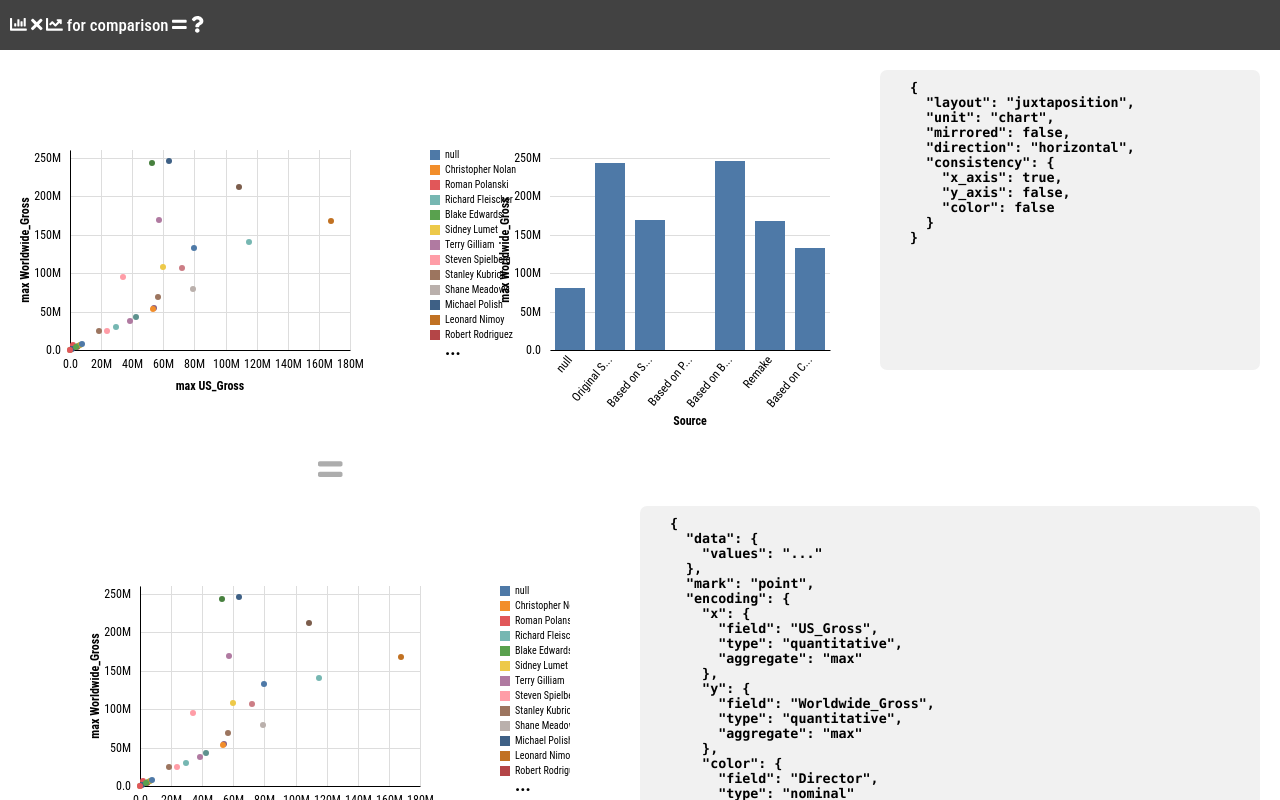
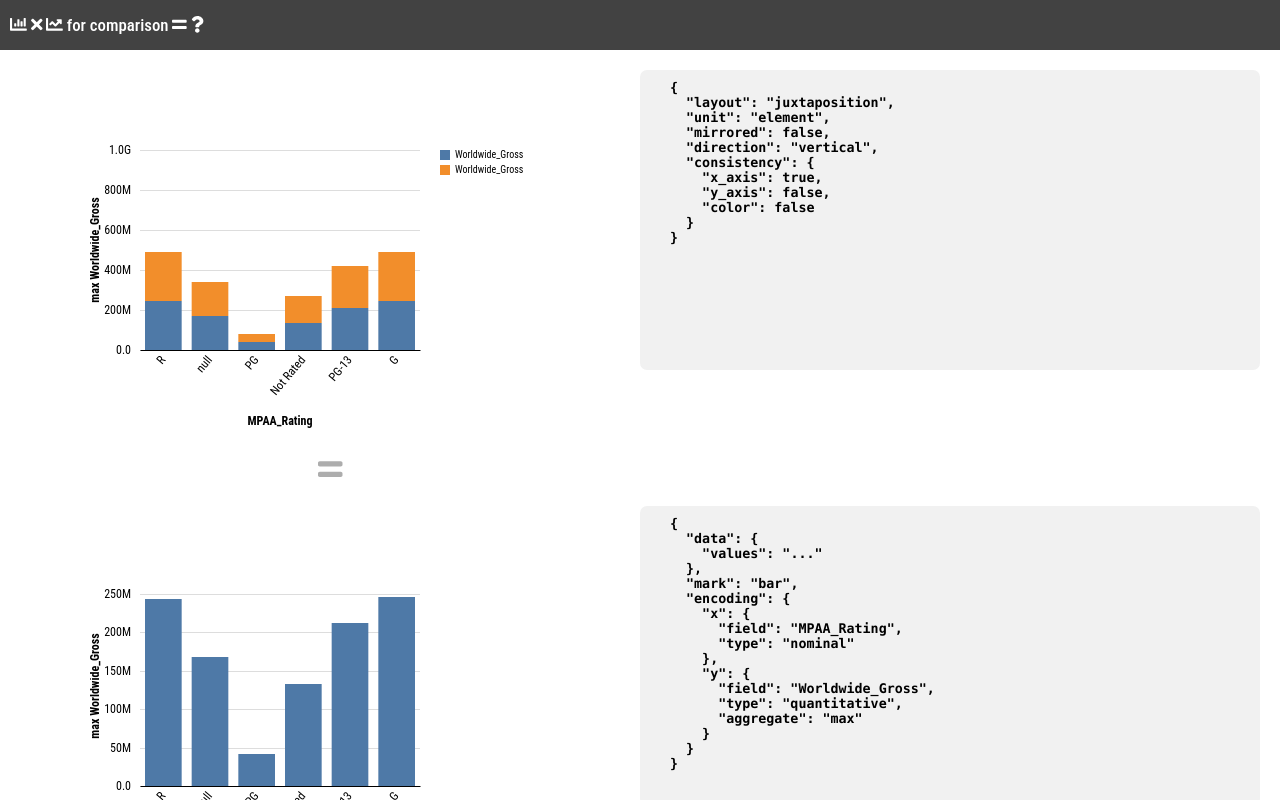
Before and after one commit to sehilyi/comparative-layout-explorer, a React app: page / in a window 1280 px wide. Built offline with nearby package versions, Linux system fonts and the light colour scheme.

Commit message:
Add pivot and sum by two different keys

```diff
--- a/src/components/visualizations/comp-charts.ts
+++ b/src/components/visualizations/comp-charts.ts
@@ -47,7 +47,45 @@ export function renderCompChart(ref: SVGSVGElement, A: Spec, B: Spec, C: CompSpe
   }
 }
 
-function renderJuxPerChart(ref: SVGSVGElement, A: Spec, B: Spec, C: CompSpec) {
+export function renderCompChartGeneralized(ref: SVGSVGElement, A: Spec, B: Spec, C: CompSpec) {
+  const {...consistency} = correctConsistency(A, B, C)
+  const {...domains} = getDomains(A, B, C, consistency)
+  const {...styles} = getStyles(A, B, C, consistency, domains)
+  const {...layouts} = getLayouts(A, B, C, consistency, {...styles})
+
+  const svg = d3.select(ref).attr(_width, layouts.width).attr(_height, layouts.height)
+  const gA = svg.append(_g).attr(_transform, translate(layouts.A.left, layouts.A.top)).attr(_opacity, styles.A.opacity)
+  const gB = svg.append(_g).attr(_transform, translate(layouts.B.left, layouts.B.top)).attr(_opacity, styles.B.opacity)
+
+  /// legend TODO: what to do this?
+  if (C.layout === "juxtaposition" && C.unit === 'element') {
+    renderLegend(gB.append(_g).attr(_transform, translate(CHART_SIZE.width + GAP_BETWEEN_CHARTS, 0)),
+      [A.encoding.y.field, B.encoding.y.field],
+      styles.A.color.range().concat(styles.B.color.range()) as string[])
+  }
+
+  /// A
+  renderChart(gA, A, {x: domains.A.axis.x, y: domains.A.axis.y}, styles.A)
+  /// B
+  if (!Array.isArray(domains.B.axis)) renderChart(gB, B, {x: domains.B.axis.x, y: domains.B.axis.y}, styles.B)
+  else {
+    const subGB = svg.append(_g).attr(_transform, translate(layouts.B.left, layouts.B.top)).attr(_opacity, styles.B.opacity)
+    for (let i = 0; i < layouts.subBs.length; i++) {
+      const gB = subGB.append(_g).attr(_transform, translate(layouts.subBs[i].left, layouts.subBs[i].top))
+
+      let filteredData = oneOfFilter(B.data.values, A.encoding.x.field, domains.A.axis.x[i] as string)
+      let filteredSpec = {...B, data: {...B.data, values: filteredData}}
+      // TODO: width and height is not included in styles => any way to make this more clear?
+      renderChart(gB, filteredSpec, {x: domains.B.axis[i].x, y: domains.B.axis[i].y}, {...styles.B, width: layouts.subBs[i].width, height: layouts.subBs[i].height})
+    }
+  }
+  // apply other attributes after chart rendering
+  if (styles.A.onTop) gA.raise()
+  if (styles.B.onTop) gB.raise()
+  svg.select("." + AXIS_ROOT_ID).lower()  // TODO: this does not work because gA, gB, and axis are on different level in the hierarchy
+}
+
+export function renderJuxPerChart(ref: SVGSVGElement, A: Spec, B: Spec, C: CompSpec) {
   const {...consistency} = correctConsistency(A, B, C)
   const {...domains} = getDomains(A, B, C, consistency)
   const {...styles} = getStyles(A, B, C, consistency, domains)
@@ -63,12 +101,9 @@ function renderJuxPerChart(ref: SVGSVGElement, A: Spec, B: Spec, C: CompSpec) {
   if (!Array.isArray(domains.B.axis)) {
     renderChart(gB, B, {x: domains.B.axis.x, y: domains.B.axis.y}, styles.B)
   }
-  else {
-    // TODO:
-  }
 }
 
-function renderJuxPerElement(ref: SVGSVGElement, A: Spec, B: Spec, C: CompSpec) {
+export function renderJuxPerElement(ref: SVGSVGElement, A: Spec, B: Spec, C: CompSpec) {
   const {...consistency} = correctConsistency(A, B, C)
   const {...domains} = getDomains(A, B, C, consistency)
   const {...styles} = getStyles(A, B, C, consistency, domains)
--- a/src/components/visualizations/data-handler/domain-calculator.ts
+++ b/src/components/visualizations/data-handler/domain-calculator.ts
@@ -4,7 +4,7 @@ import {CompSpec, Consistency} from "src/models/comp-spec";
 
 import {isBarChart, isScatterplot} from "..";
 
-import {getAggregatedDatas, getAggValues, oneOfFilter} from ".";
+import {getAggregatedDatas, getAggValues, oneOfFilter, getDomainSumByKeys} from ".";
 
 import {uniqueValues} from "src/useful-factory/utils";
 import {Domain} from "../axes";
@@ -34,13 +34,15 @@ export function getDomains(A: Spec, B: Spec, C: CompSpec, consistency: Consisten
   if (C.layout === "juxtaposition" && C.unit === "element") {
     // consistency.x_axis and y_axis are always true
     if (isBarChart(A) && isBarChart(B)) {
-      const aggD = getAggregatedDatas(A, B)
       ax = bx = getDomain(A, B).x
-      // TODO: how to make the result of nest() to use field names for their key?
-      // console.log(aggD.Union.data)
-      ay = by = C.direction === "horizontal" ? getDomain(A, B).y : getAggValues(aggD.Union.data, "key", ["value"], 'sum').map(d => d["value"]) // stacked bar chart
+      ay = by = C.direction === "horizontal" ? getDomain(A, B).y : getDomainSumByKeys(
+        getAggValues(A.data.values, A.encoding.x.field, [A.encoding.y.field], A.encoding.y.aggregate).concat(
+          getAggValues(B.data.values, B.encoding.x.field, [B.encoding.y.field], B.encoding.y.aggregate)),
+        A.encoding.x.field, B.encoding.x.field,
+        A.encoding.y.field, B.encoding.y.field)
       ac = bc = [""]
       ack = bck = ""
+
     }
     else if (isBarChart(A) && isScatterplot(B) || isBarChart(B) && isScatterplot(A)) {
       // this should not be reachable by canRenderCompChart
--- a/src/components/visualizations/data-handler/index.ts
+++ b/src/components/visualizations/data-handler/index.ts
@@ -118,6 +118,29 @@ export function getAggregatedDatas(a: Spec, b: Spec) {
   }
 }
 
+/**
+ * By k1 and k2, get sum of v1 and v2
+ * Naive implementation
+ * TODO: make this more efficient
+ * @param o
+ * @param k1
+ * @param k2
+ * @param v1
+ * @param v2
+ */
+export function getDomainSumByKeys(o: object[], k1: string, k2: string, v1: string, v2: string) {
+  let uniqueKeysOf1 = uniqueValues(o, k1)
+  let result = []
+  for (let i = 0; i < uniqueKeysOf1.length; i++) {
+    let newObject = {}
+    newObject[k1 + " or " + k2] = uniqueKeysOf1[i]
+    newObject[v1 + " + " + v2] = d3.sum(o.filter(d => d[k1] === uniqueKeysOf1[i]).map(d => d[v1])) +
+      d3.sum(o.filter(d => d[k2] === uniqueKeysOf1[i]).map(d => d[v2]))
+    result.push(newObject)
+  }
+  return result.map(d => d[v1 + " + " + v2])
+}
+
 export function oneOfFilter(d: object[], k: string, v: string | number) {
   return d.filter(d => v === "null" ? d[k] == null : d[k] == v)
 }
--- a/src/components/visualizations/index.ts
+++ b/src/components/visualizations/index.ts
@@ -16,11 +16,11 @@ export function getExampleSpecs(): {A: Spec, B: Spec, C: CompSpec} {
       data: {
         values: DATASET_MOVIES.rawData
       },
-      mark: "point",
+      mark: "bar",
       encoding: {
-        x: {field: "US_Gross", type: "quantitative", aggregate: "max"},
+        x: {field: "MPAA_Rating", type: "nominal"},
         y: {field: "Worldwide_Gross", type: "quantitative", aggregate: "max"},
-        color: {field: "Director", type: "nominal"}
+        // color: {field: "Director", type: "nominal"}
       }
     },
     B: {
@@ -29,15 +29,15 @@ export function getExampleSpecs(): {A: Spec, B: Spec, C: CompSpec} {
       },
       mark: "bar",
       encoding: {
-        x: {field: "Source", type: "nominal"},
+        x: {field: "MPAA_Rating", type: "nominal"},
         y: {field: "Worldwide_Gross", type: "quantitative", aggregate: "max"}
       }
     },
     C: {
       ...DEFAULT_COMP_SPEC,
       layout: "juxtaposition",
-      direction: "horizontal",
-      unit: "chart",
+      direction: "vertical",
+      unit: "element",
       // mirrored: false,
       consistency: {
         x_axis: true, y_axis: false, color: false
```
